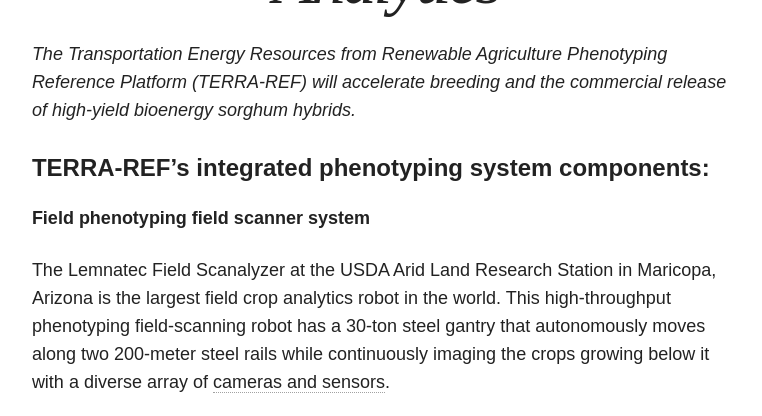
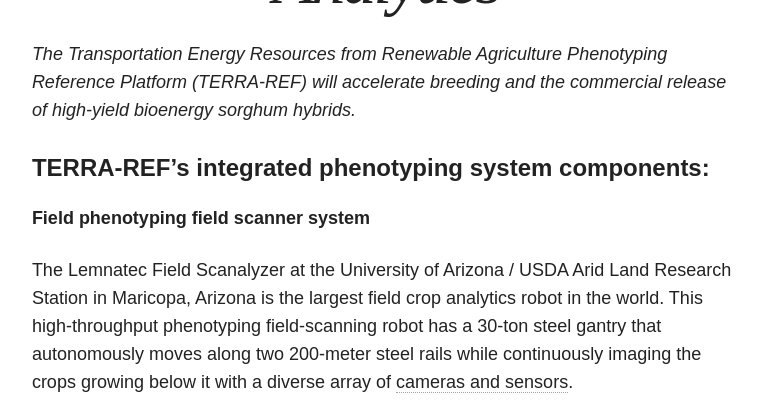
Before and after one commit to terra-reference/terraref.github.io, a Jekyll site: the page built from index.md, in a window 1280 px wide and 900 px high, scrolled down 615 px, cut to the strip 0-416 px from the top of the window. Shown: the whole strip, without its empty margins (254-1016 px from the left). Built offline with Jekyll 4.4.1, drawn with Linux system fonts in a browser that asks for light colours; nearby versions of some CDN libraries.

Commit message:
added UA to name of field site

```diff
--- a/index.md
+++ b/index.md
@@ -14,7 +14,7 @@ _The Transportation Energy Resources from Renewable Agriculture Phenotyping Refe
 
 **Field phenotyping field scanner system**
 
-The Lemnatec Field Scanalyzer at the USDA Arid Land Research Station in Maricopa, Arizona is the largest field crop analytics robot in the world. This high-throughput phenotyping field-scanning robot has a 30-ton steel gantry
+The Lemnatec Field Scanalyzer at the University of Arizona / USDA Arid Land Research Station in Maricopa, Arizona is the largest field crop analytics robot in the world. This high-throughput phenotyping field-scanning robot has a 30-ton steel gantry
 that autonomously moves along two 200-meter steel rails while continuously imaging the crops growing below it with a diverse array of [cameras and sensors](({{ site.url }}articles/lemnatec-scanalyzer-field-sensors)).
 
 <iframe width="560" height="315" src="https://www.youtube-nocookie.com/embed/Pp6IdkPtFC8?rel=0" frameborder="0" allowfullscreen></iframe>
```
Also changed, not shown: _posts/articles/2015-10-26-lemnatec-scanalyzer-field-sensors.md (line endings or trailing spaces).
